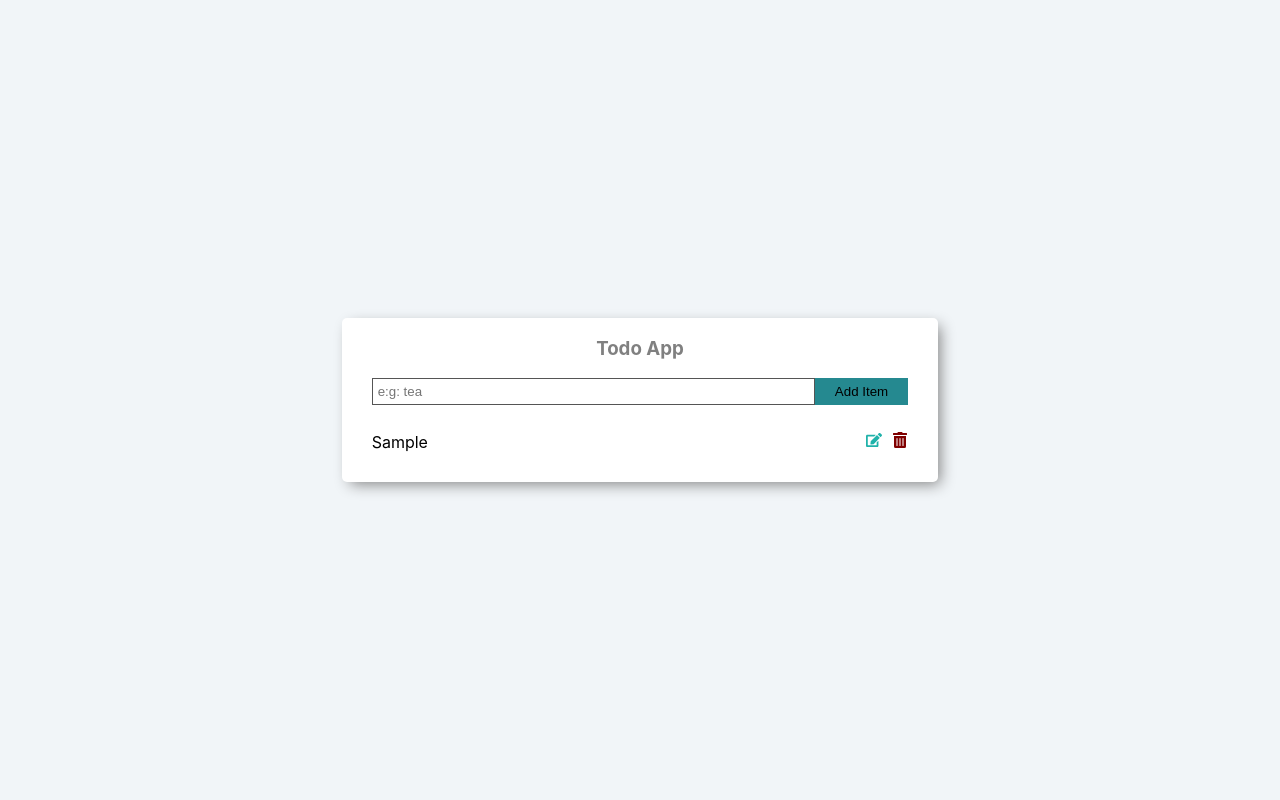
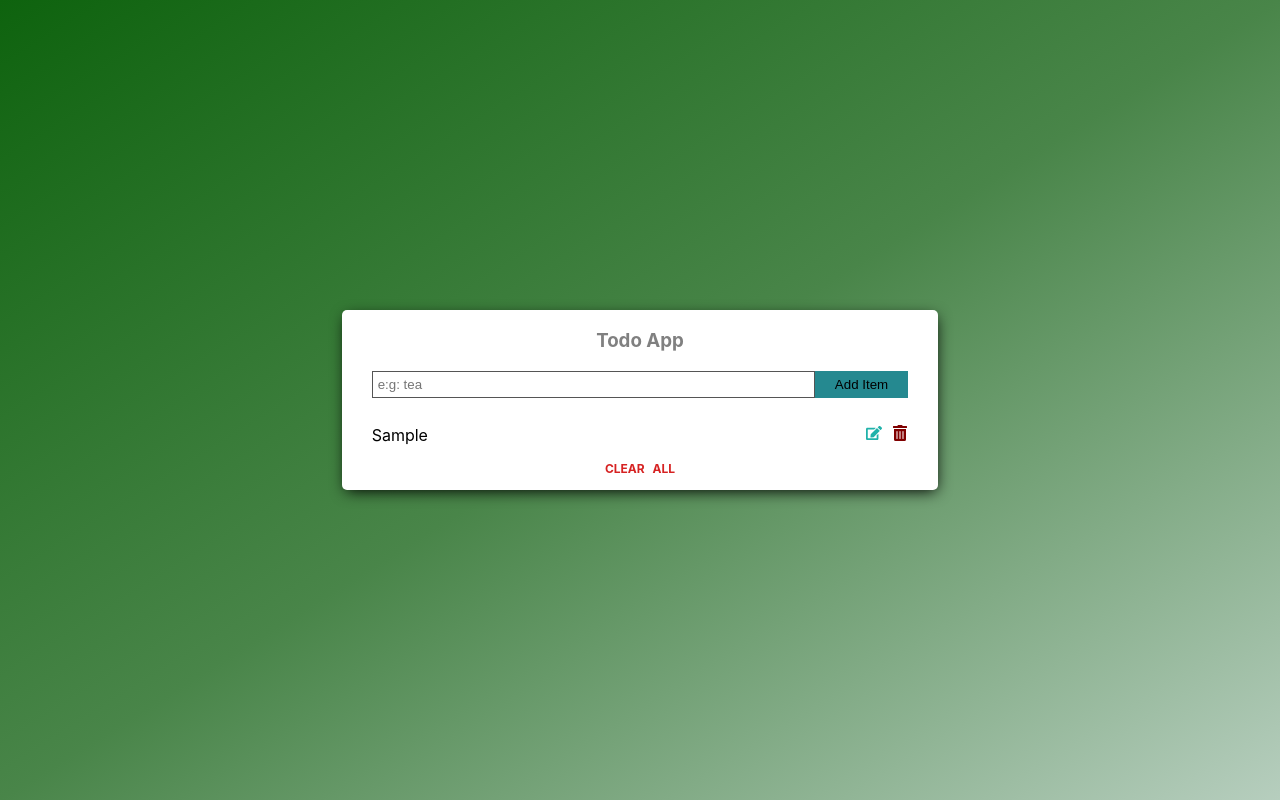
Before and after one commit to mkstamin/react-todo-list, a React app: page / in a window 1280 px wide. Both pictures are taken after typing "Sample" into the empty fields and a click on the button "Add Item". Built offline with nearby package versions, Linux system fonts and the light colour scheme.

Commit message:
This is the final commit

```diff
--- a/src/Components/App.scss
+++ b/src/Components/App.scss
@@ -6,7 +6,7 @@
 
   &__items {
     background-color: #ffffff;
-    box-shadow: 5px 5px 15px -3px grey;
+    box-shadow: 1px 4px 15px -3px black;
     border-radius: 5px;
     padding: 0 5% 5% 5%;
     grid-column: 2/3;
--- a/src/Components/addTodos/AddTodo.jsx
+++ b/src/Components/addTodos/AddTodo.jsx
@@ -1,4 +1,5 @@
-import React, { useEffect, useRef, useState } from 'react';
+import React, { useEffect, useState } from 'react';
+import Alert from '../alert/Alert';
 import TodoList from '../todolists/TodoList';
 import './AddTodo.css';
 
@@ -14,35 +15,69 @@ const getStorage = () => {
 
 const AddTodo = () => {
     const [items, setItems] = useState(getStorage());
-    const [edit, setEdit] = useState({});
-    const textInput = useRef(null);
+    const [add, setAdd] = useState();
+    const [edit, setEdit] = useState();
+    const [alert, setAlert] = useState({ type: '', message: '' });
 
+    // Alert semmage
+    const showAlert = (type, message) => setAlert({ type, message });
+
+    // Add and Edit items
     const addItem = (e) => {
         e.preventDefault();
-        const inputValue = textInput.current.value;
-        const newValue = { id: new Date().getTime(), title: inputValue };
-        setItems([...items, newValue]);
-        textInput.current.value = '';
+
+        if (typeof edit === 'object') {
+            // For edit & update
+            const { id } = edit;
+            setItems(
+                items.map((item) => {
+                    if (item.id === id) {
+                        return { ...item, title: add };
+                    }
+                    return item;
+                })
+            );
+            showAlert('success', 'Edit successfully');
+            setEdit('');
+            setAdd('');
+        } else {
+            // This is for add items
+            const newValue = { id: new Date().getTime(), title: add };
+            setItems([...items, newValue]);
+            showAlert('success', 'item add successfully');
+            setAdd('');
+        }
     };
 
     useEffect(() => {
         localStorage.setItem('myList', JSON.stringify(items));
     }, [items]);
 
-    console.log(Object.keys(edit).length <= 0);
-
     return (
         <>
+            <Alert alert={alert} removeAlert={showAlert} />
             <div className="todo-container">
                 <div className="todo-container__input">
-                    {/* এখানে আমাকে onChange() নিয়ে কাজ করতে হবে। অন্য ক্ষেত্র value শুধু read only । ওন চেঞ্জ এ রিড রাইট দুটাই সম্ভব */}
-                    <input ref={textInput} type="text" placeholder="e:g: tea" value={edit.title} />
+                    <input
+                        onChange={(e) => setAdd(e.target.value)}
+                        value={add || ''}
+                        type="text"
+                        placeholder="e:g: tea"
+                    />
                 </div>
                 <div onClick={addItem} role="button" tabIndex="0" className="todo-container__btn">
-                    <button type="button">Add Item</button>
+                    <button type="button">
+                        {typeof edit !== 'object' ? 'Add' : 'Update'} Item
+                    </button>
                 </div>
             </div>
-            <TodoList items={items} setItems={setItems} setEdit={setEdit} />
+            <TodoList
+                items={items}
+                setItems={setItems}
+                setAdd={setAdd}
+                setEdit={setEdit}
+                showAlert={showAlert}
+            />
         </>
     );
 };
--- /dev/null
+++ b/src/Components/alert/Alert.jsx
@@ -0,0 +1,22 @@
+import React, { useEffect } from 'react';
+
+const Alert = ({ alert, removeAlert }) => {
+    const { message, type } = alert;
+
+    useEffect(() => {
+        const setTime = setTimeout(() => {
+            removeAlert();
+        }, 2000);
+        return () => {
+            clearTimeout(setTime);
+        };
+    }, [removeAlert]);
+
+    return (
+        <div className="alert">
+            <p className={`alert--${type}`}>{message}</p>
+        </div>
+    );
+};
+
+export default Alert;
--- a/src/Components/todolists/TodoList.jsx
+++ b/src/Components/todolists/TodoList.jsx
@@ -2,15 +2,22 @@ import React from 'react';
 import { FaEdit, FaTrashAlt } from 'react-icons/fa';
 import './TodoList.css';
 
-const TodoList = ({ items, setItems, setEdit }) => {
+const TodoList = ({ items, setItems, setAdd, setEdit, showAlert }) => {
     const deleteItem = (id) => {
         const deleteOne = items.filter((item) => item.id !== id);
         setItems(deleteOne);
+        showAlert('danger', 'delete successfu');
     };
 
     const editItem = (id) => {
         const findOne = items.find((item) => item.id === id);
         setEdit(findOne);
+        setAdd(findOne.title);
+    };
+
+    const clearAll = () => {
+        setItems([]);
+        showAlert('danger', 'all items delete successfully');
     };
 
     return (
@@ -30,6 +37,13 @@ const TodoList = ({ items, setItems, setEdit }) => {
                     </div>
                 );
             })}
+            {items.length > 0 && (
+                <div className="clear-btn">
+                    <span onClick={clearAll} role="button" tabIndex="0">
+                        clear all
+                    </span>
+                </div>
+            )}
         </div>
     );
 };
--- a/src/Components/todolists/TodoList.scss
+++ b/src/Components/todolists/TodoList.scss
@@ -28,4 +28,15 @@
   .display-block {
     display: block;
   }
+
+  .clear-btn {
+    margin-bottom: -3%;
+    cursor: pointer;
+    text-align: center;
+    text-transform: uppercase;
+    font-size: 12px;
+    word-spacing: 5px;
+    font-weight: 700;
+    color: #d62222;
+  }
 }
--- a/src/index.css
+++ b/src/index.css
@@ -5,10 +5,26 @@ body {
     sans-serif;
   -webkit-font-smoothing: antialiased;
   -moz-osx-font-smoothing: grayscale;
-  background-color: #F1F5F8;
+  background-image: linear-gradient( to right bottom,
+  rgb(14, 99, 14),
+  rgba(34, 107, 34, 0.822),
+  rgba(29, 102, 53, 0.322));
 }
 
 code {
   font-family: source-code-pro, Menlo, Monaco, Consolas, 'Courier New',
     monospace;
 }
+
+.alert p{
+  text-transform: uppercase;
+  font-weight: bold;
+  letter-spacing: 2px;
+  text-align: center;
+}
+.alert--success{
+  color: rgb(23, 131, 23);
+}
+.alert--danger{
+  color:#d62222;
+}
```
Also changed, not shown: src/Components/App.css, src/Components/todolists/TodoList.css.
